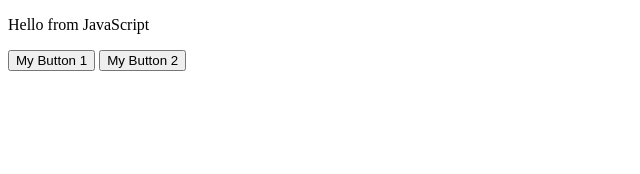
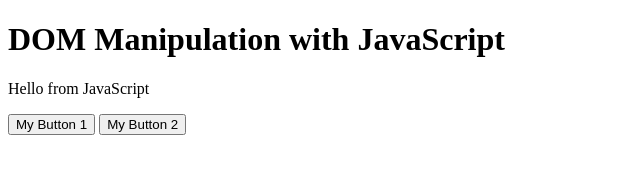
Before and after one commit to Full-S-T-E-A-M-E-Ahead/Front-End-Web-Dev-Camp, a plain HTML site: page 14_01_dom.html in a window 1280 px wide. Shown: the whole page, without its empty margins (0-640 px from the left). Drawn offline with Linux system fonts and the light colour scheme.

Commit message:
weird thing where title was in body

```diff
--- a/14_01_dom.html
+++ b/14_01_dom.html
@@ -6,7 +6,7 @@
     <title>DOM Manipulation</title>
   </head>
   <body>
-    <title>DOM Manipulation</title>
+    <h1>DOM Manipulation with JavaScript</h1>
     <p></p>
     <button id="b1">My Button 1</button>
     <button id="b2">My Button 2</button>
```
